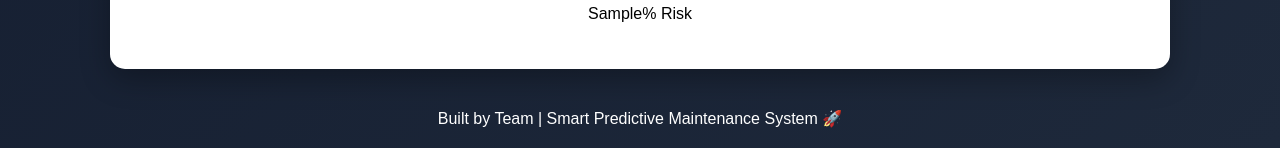
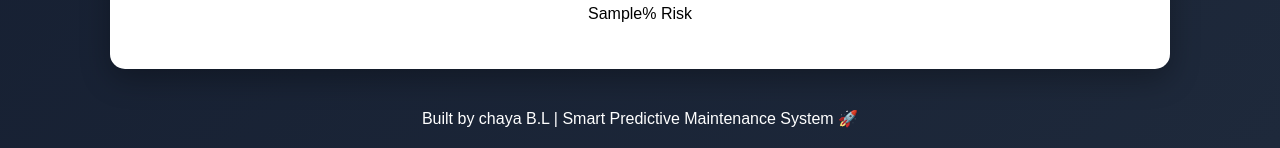
Before and after one commit to ChayaBL/machine-health-monitor, a Flask app: template templates/index.html in a window 1280 px wide. Shown: the part 1694-1842 px from the top of the page. Run offline with Flask 3, Linux system fonts and the light colour scheme; the template is opened without the code that fills it: most values are stand-ins (such as "Sample title", 1, 10 or a date in 2020).

Commit message:
updatind footer

```diff
--- a/templates/index.html
+++ b/templates/index.html
@@ -138,7 +138,7 @@ alert("🚨 CRITICAL MACHINE CONDITION!");
 {% endif %}
 
 <footer>
-    Built by Team | Smart Predictive Maintenance System 🚀
+    Built by chaya B.L | Smart Predictive Maintenance System 🚀
 </footer>
 
 </body>
```
